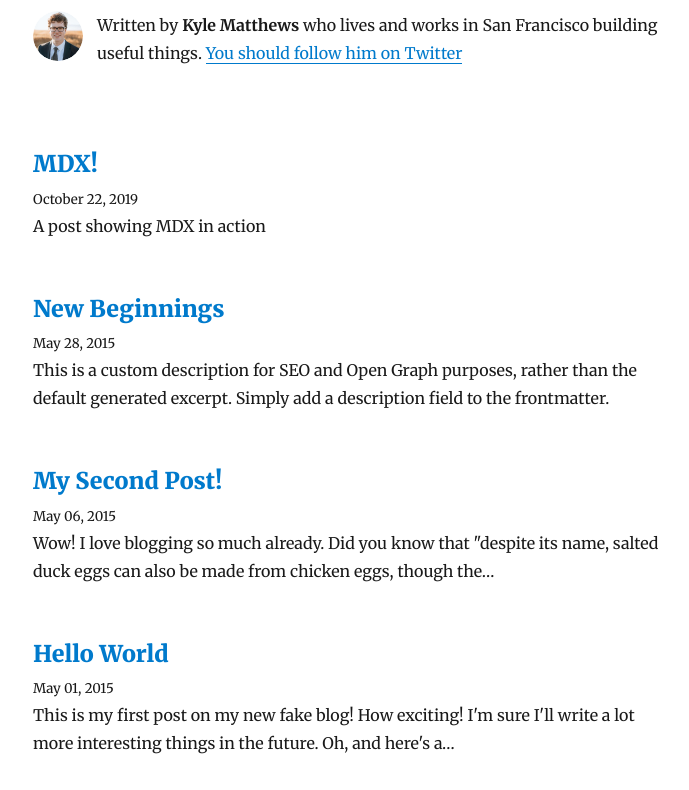
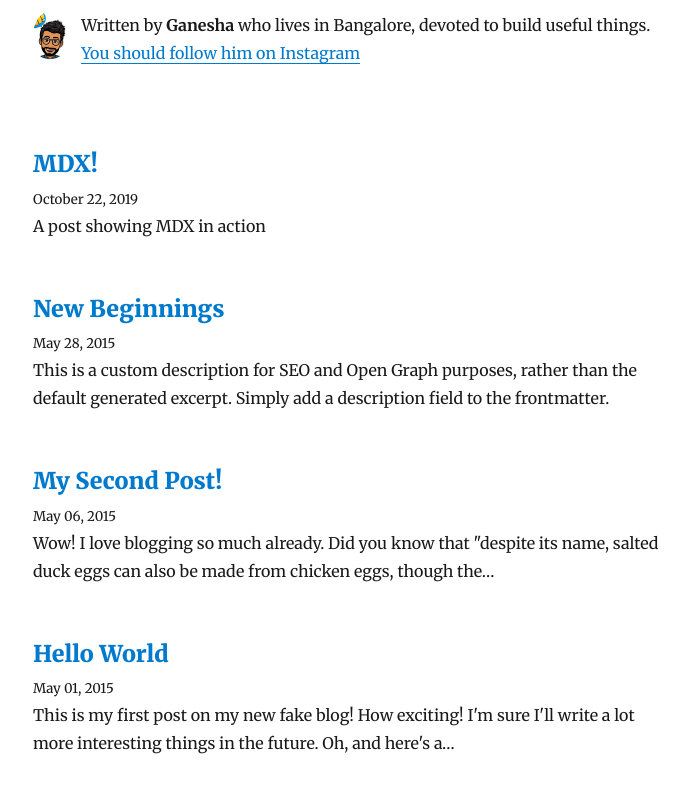
Before and after one commit to ganeshblaze/my-blog, a Gatsby site: page /blog in a window 1280 px wide. Shown: the part 84-874 px from the top of the page, without its empty margins (292-981 px from the left). Built offline with nearby package versions, Linux system fonts and the light colour scheme; Gatsby itself is replaced by a stand-in of ours; some packages are replaced by stand-ins of ours.

Commit message:
first commit

```diff
--- a/gatsby-config.js
+++ b/gatsby-config.js
@@ -1,12 +1,12 @@
 module.exports = {
   siteMetadata: {
     // edit below
-    title: `Gatsby Starter Personal Blog`,
-    author: `Kyle Matthews`,
+    title: `Personal Blog`,
+    author: `Ganesha`,
     description: `A starter personal blog with styled components, dark mode, and Netlify CMS.`,
     siteUrl: `https://gatsby-starter-blog-demo.netlify.com/`,
     social: {
-      twitter: `kylemathews`,
+      instagram: `_.ganesh._`,
     },
   },
   plugins: [
--- a/src/components/bio.js
+++ b/src/components/bio.js
@@ -26,7 +26,7 @@ function Bio() {
               style={{
                 marginRight: rhythm(1 / 2),
                 marginBottom: 0,
-                minWidth: 50,
+                minWidth: 20,
                 borderRadius: `100%`,
               }}
               imgStyle={{
@@ -34,11 +34,11 @@ function Bio() {
               }}
             />
             <p>
-              Written by <strong>{author}</strong> who lives and works in San
-              Francisco building useful things.
+              Written by <strong>{author}</strong> who lives in Bangalore,
+               devoted to build useful things.
               {` `}
-              <a href={`https://twitter.com/${social.twitter}`}>
-                You should follow him on Twitter
+              <a href={`https://www.instagram.com/${social.instagram}`}>
+                You should follow him on Instagram
               </a>
             </p>
           </Container>
@@ -50,7 +50,7 @@ function Bio() {
 
 const bioQuery = graphql`
   query BioQuery {
-    avatar: file(absolutePath: { regex: "/profile-pic.jpg/" }) {
+    avatar: file(absolutePath: { regex: "/profile-pic.png/" }) {
       childImageSharp {
         fixed(width: 50, height: 50) {
           ...GatsbyImageSharpFixed
@@ -61,7 +61,7 @@ const bioQuery = graphql`
       siteMetadata {
         author
         social {
-          twitter
+          instagram
         }
       }
     }
--- a/static/admin/config.yml
+++ b/static/admin/config.yml
@@ -1,5 +1,6 @@
 backend:
-  name: test-repo
+  name: github
+  repo : ganeshblaze/my-blog
 
 media_folder: static/assets
 public_folder: assets
```
Also changed, not shown: content/assets/profile-pic.jpg (deleted), content/assets/profile-pic.png (added).
